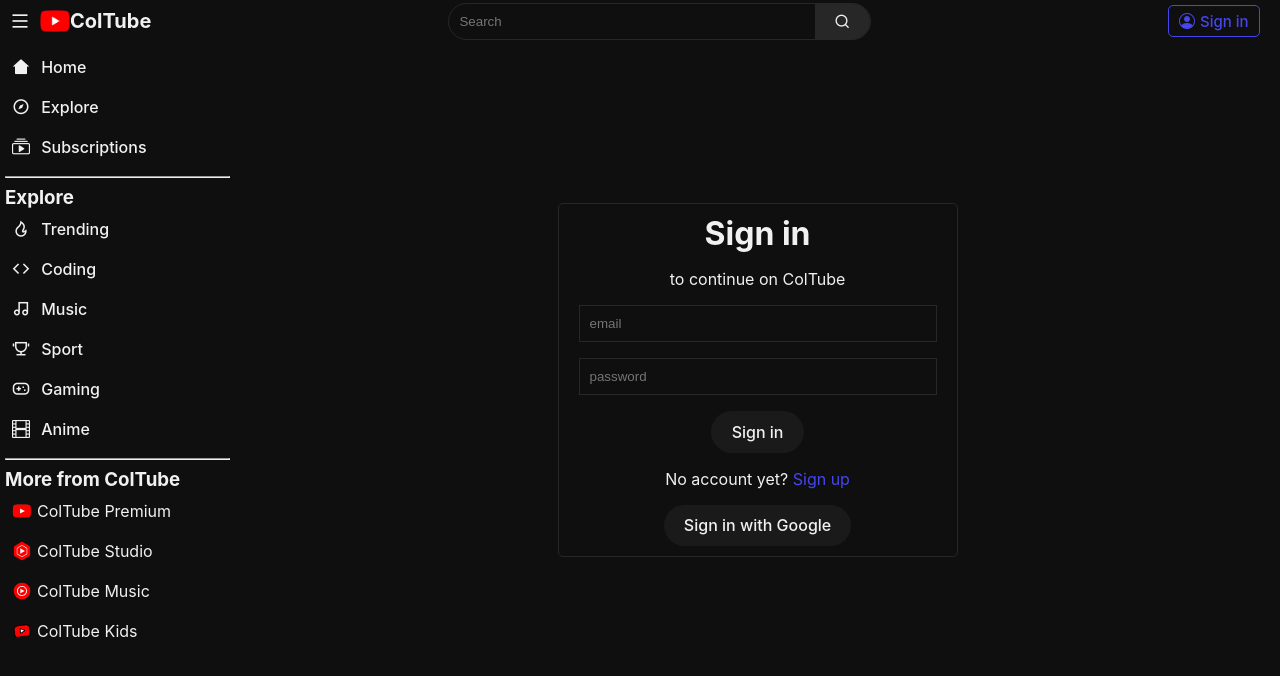
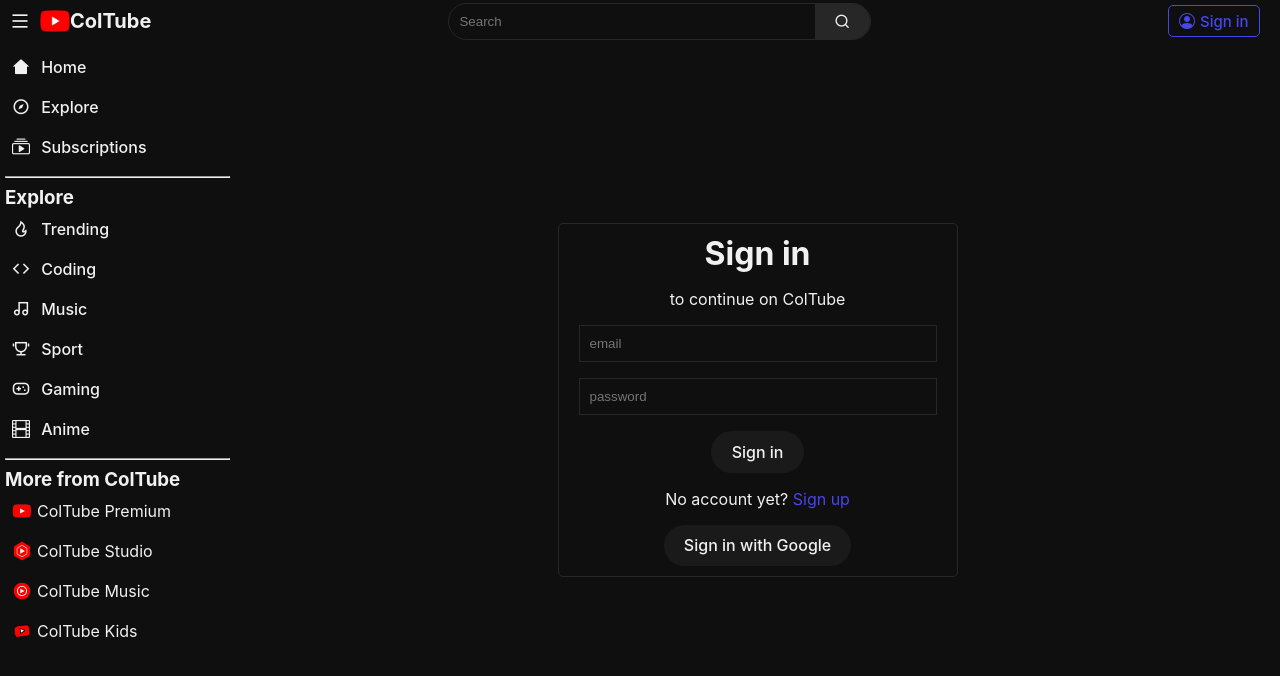
Before and after one commit to ColTheDeveloper/ColTube, a React (Vite) app in the folder frontend/: page /auth in a window 1280 px wide. Shown: the top 676 px of the page. Built offline with nearby package versions, Linux system fonts and the light colour scheme.

Commit message:
fixed the height problem

```diff
--- a/frontend/src/components/Layout/Layout.css
+++ b/frontend/src/components/Layout/Layout.css
@@ -6,6 +6,7 @@
     display: flex;
     /* height: 100svh; */
 }
+
 /* .Layout-nav-container{
     width: 20rem;
     height: 100%;
--- a/frontend/src/pages/Home/Home.css
+++ b/frontend/src/pages/Home/Home.css
@@ -1,6 +1,6 @@
 .Body{
     width: 100%;
-    height: 95svh;
+    height: 100svh;
     overflow-y: auto;
 }
 .Card-container{
--- a/frontend/src/pages/Video/Video.css
+++ b/frontend/src/pages/Video/Video.css
@@ -2,8 +2,6 @@
     display: flex;
     margin: 4rem 4rem;
     gap: 1rem;
-
-
 }
 .video-det-container{
     display: flex;
```
